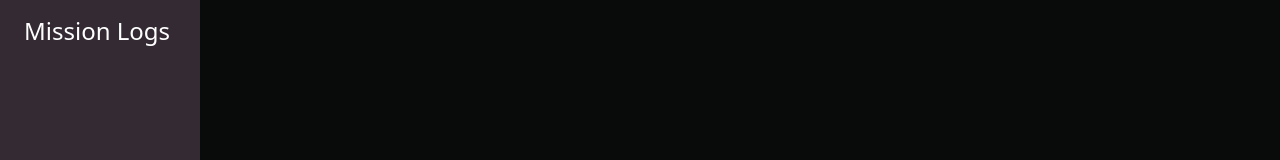
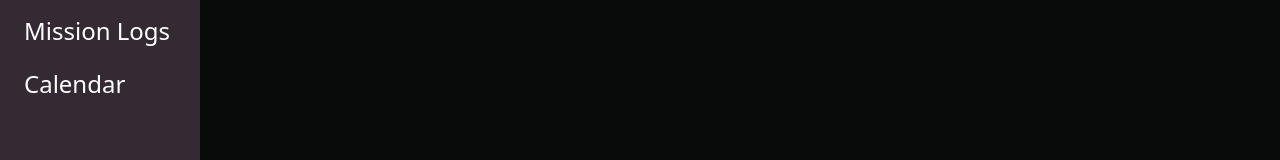
Before and after one commit to DobermannGroup/brother, a React (Vite) app: page / in a window 1280 px wide. Both pictures are taken after a click on the element 25 px from the left and 400 px from the top of the page. Shown: the part 332-492 px from the top of the page. Built offline with nearby package versions, Linux system fonts and the light colour scheme; some icons are missing.

Commit message:
Added calendar link to nav

```diff
--- a/src/components/Nav.jsx
+++ b/src/components/Nav.jsx
@@ -37,6 +37,7 @@ function Nav() {
             <h1>Bucket List</h1>
             <h1>Notepad</h1>
             <h1>Mission Logs</h1>
+            <h1>Calendar</h1>
           </div>
         </div>
       </div>
```
